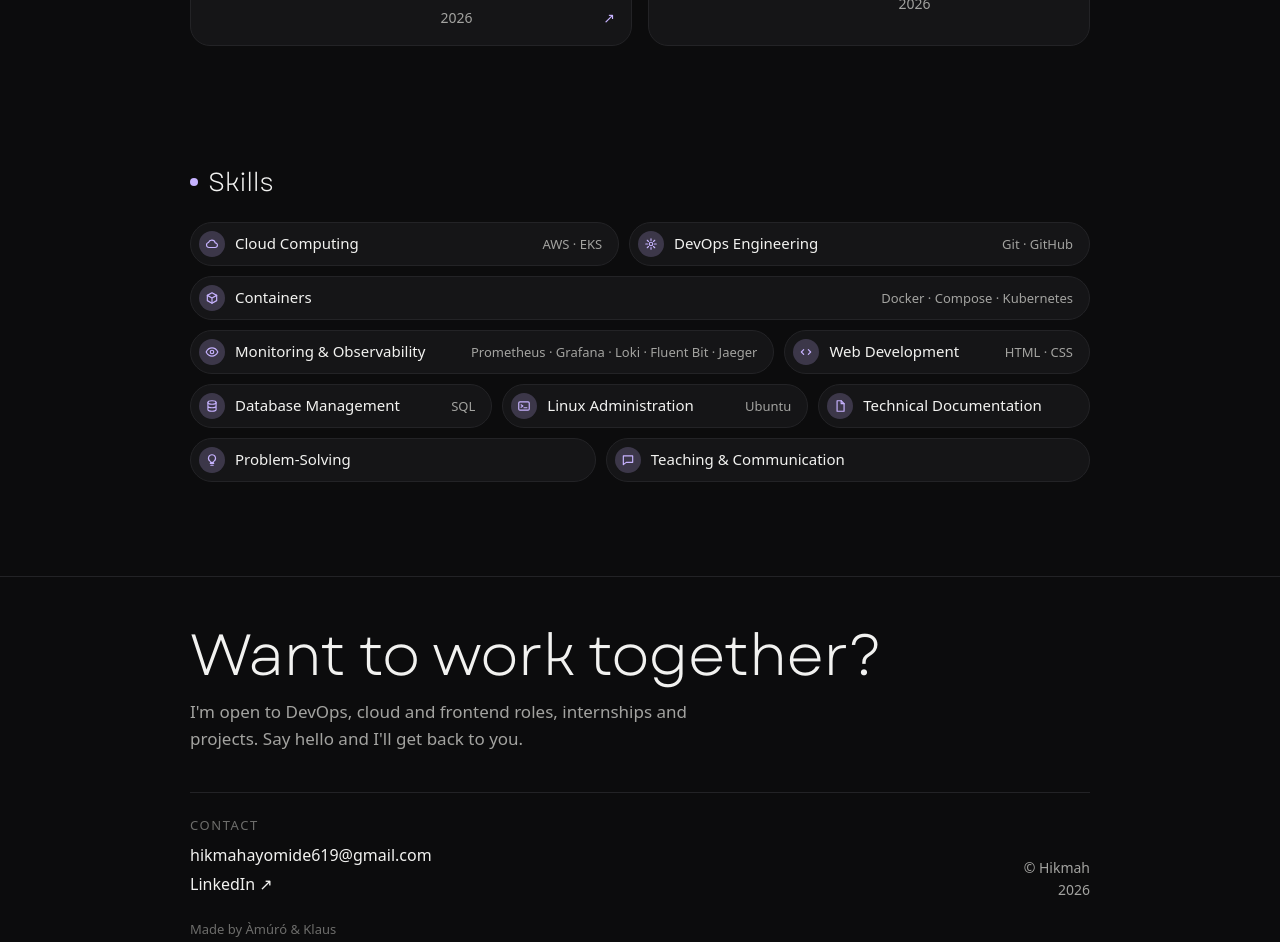
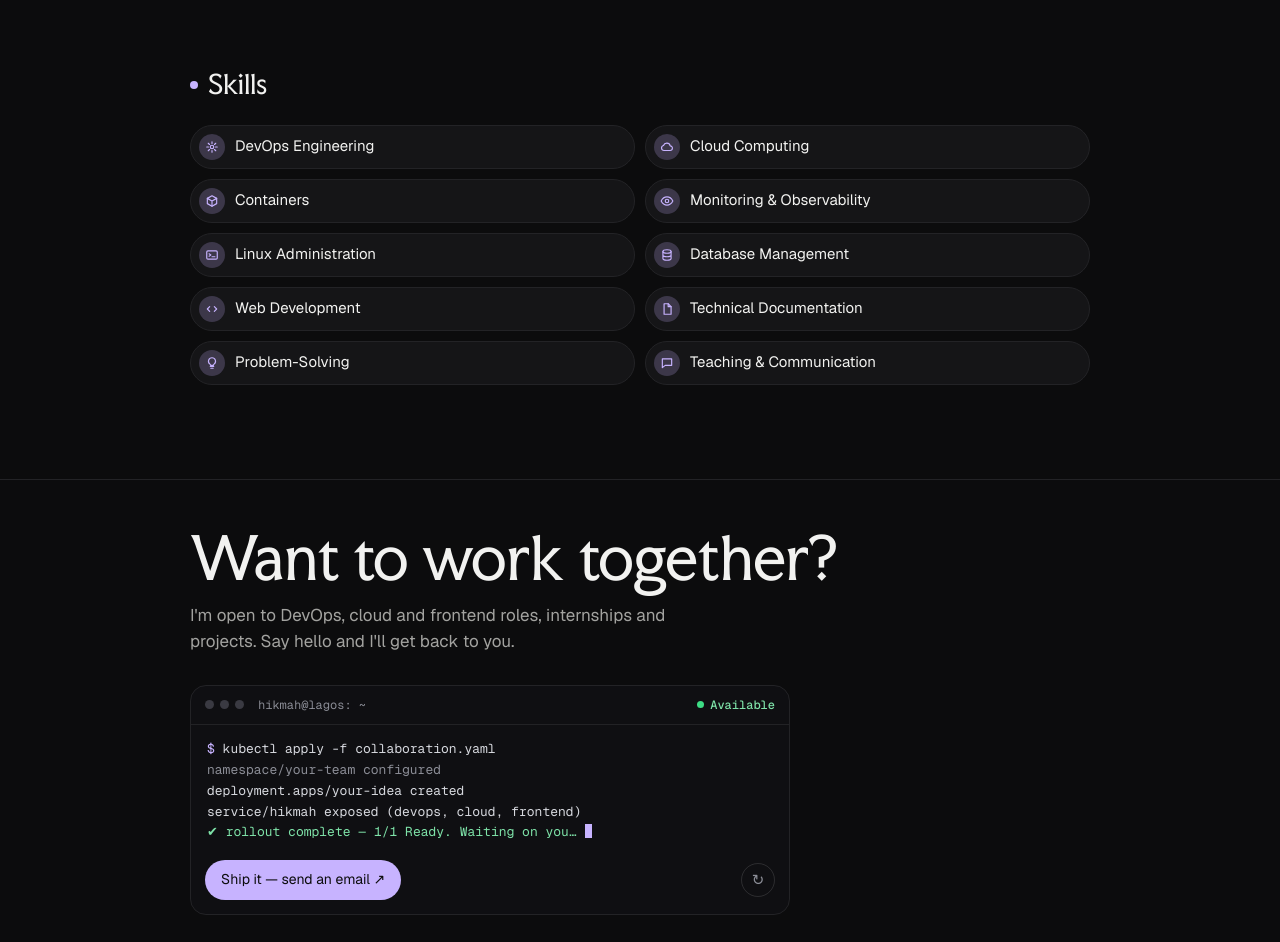
Before and after one commit to Hashi-devs/Hikmah, a plain HTML site: page index.html in a window 1280 px wide. Shown: the part 1389-2331 px from the top of the page. Drawn offline with nearby package versions, Linux system fonts and the light colour scheme; a web font is replaced by a local one.

Commit message:
Tidy skills grid, drop tutor role, add terminal sign-off, Faculty Glyphic + Geist
Co-Authored-By: Claude Opus 5.5 <noreply@anthropic.com>
Claude-Session: https://claude.ai/code/session_01FznZV5MkKYJcrxBuXv8rFi

```diff
--- a/index.html
+++ b/index.html
@@ -15,27 +15,27 @@
 <link rel="icon" href="/img/favicon-192.png?v=2" type="image/png" sizes="192x192">
 <link rel="apple-touch-icon" href="/img/apple-touch.png?v=2">
 <link rel="manifest" href="/site.webmanifest">
-<link rel="preload" href="fonts/Garet.woff" as="font" type="font/woff" crossorigin>
+<link rel="preload" href="fonts/FacultyGlyphic-Regular.woff" as="font" type="font/woff" crossorigin>
 <link rel="preconnect" href="https://fonts.googleapis.com">
 <link rel="preconnect" href="https://fonts.gstatic.com" crossorigin>
-<link href="https://fonts.googleapis.com/css2?family=Google+Sans+Flex:opsz,wght@6..144,300..700&display=swap" rel="stylesheet">
+<link href="https://fonts.googleapis.com/css2?family=Geist:wght@300..700&family=Geist+Mono:wght@400;500&display=swap" rel="stylesheet">
 <script>try{if(localStorage.getItem('hikmah-theme')==='light')document.documentElement.classList.add('light')}catch(e){}</script>
 <style>
-@font-face{font-family:'Garet';src:url(fonts/Garet.woff) format('woff');font-weight:400;font-display:swap}
+@font-face{font-family:'Faculty Glyphic';src:url(fonts/FacultyGlyphic-Regular.woff) format('woff');font-weight:400;font-display:swap}
 :root{--bg:#0c0c0d;--card:#151517;--line:#232326;--fg:#f2f2f0;--muted:#a3a3a0;--soft:#6d6d6b;--acc:#c7b3ff;--pill:rgba(24,24,27,.82)}
 html.light{--bg:#fafaf8;--card:#f1f0ec;--line:#e3e2dd;--fg:#141414;--muted:#5d5d59;--soft:#9a9994;--acc:#6c4fd8;--pill:rgba(255,255,255,.86)}
 *{box-sizing:border-box}
 html{-webkit-tap-highlight-color:transparent;scroll-behavior:smooth;scroll-padding-top:24px}
-body{margin:0;background:var(--bg);color:var(--fg);font-family:'Google Sans Flex',system-ui,sans-serif;-webkit-font-smoothing:antialiased;line-height:1.55;transition:background-color .35s ease,color .35s ease;padding-bottom:calc(96px + env(safe-area-inset-bottom))}
+body{margin:0;background:var(--bg);color:var(--fg);font-family:'Geist',system-ui,sans-serif;-webkit-font-smoothing:antialiased;line-height:1.55;transition:background-color .35s ease,color .35s ease;padding-bottom:calc(96px + env(safe-area-inset-bottom))}
 a{color:inherit}
 [hidden]{display:none !important}
-h1,h2,h3,.hd{font-family:'Garet','Google Sans Flex',sans-serif;font-weight:400;letter-spacing:-.01em}
+h1,h2,h3,.hd{font-family:'Faculty Glyphic',Georgia,serif;font-weight:400;letter-spacing:-.005em}
 .wrap{max-width:720px;margin:0 auto;padding:0 20px}
 
 /* home */
 .intro{padding:56px 0 8px}
 .who{display:flex;align-items:center;gap:16px}
-.ph{width:76px;height:76px;flex:none;border-radius:22px;overflow:hidden;background:linear-gradient(140deg,#2b2340,#6c4fd8 60%,#c7b3ff);display:flex;align-items:center;justify-content:center;font-family:'Garet',sans-serif;font-size:26px;color:#fff;letter-spacing:.02em}
+.ph{width:76px;height:76px;flex:none;border-radius:22px;overflow:hidden;background:linear-gradient(140deg,#2b2340,#6c4fd8 60%,#c7b3ff);display:flex;align-items:center;justify-content:center;font-family:'Faculty Glyphic',Georgia,serif;font-size:26px;color:#fff;letter-spacing:.02em}
 .ph img{width:100%;height:100%;object-fit:cover;display:block}
 .who h1{font-size:clamp(24px,6.4vw,34px);line-height:1.1;margin:0}
 .who p{margin:4px 0 0;color:var(--muted);font-size:16px}
@@ -49,7 +49,7 @@ section.blk{padding:76px 0 6px}
 /* experience */
 .xr{display:grid;grid-template-columns:40px minmax(0,1fr) auto;gap:2px 14px;align-items:center;padding:16px 0;border-bottom:1px solid var(--line)}
 .xr:first-child{border-top:1px solid var(--line)}
-.logo{width:40px;height:40px;border-radius:50%;background:var(--card);border:1px solid var(--line);display:flex;align-items:center;justify-content:center;font-family:'Garet',sans-serif;font-size:15px;color:var(--acc)}
+.logo{width:40px;height:40px;border-radius:50%;background:var(--card);border:1px solid var(--line);display:flex;align-items:center;justify-content:center;font-family:'Faculty Glyphic',Georgia,serif;font-size:15px;color:var(--acc)}
 .logo.om{background:#fff;border-color:#fff;overflow:hidden}
 .logo svg,.logo img{width:100%;height:100%;display:block;object-fit:contain}
 .xr .rl{display:block;font-size:17px}
@@ -64,7 +64,7 @@ section.blk{padding:76px 0 6px}
 .pv .live{position:absolute;inset:0;overflow:hidden;background:#fff}
 .pv iframe{position:absolute;top:0;left:0;border:0;transform-origin:0 0;pointer-events:none;opacity:0;transition:opacity .45s ease;background:#fff}
 .pv iframe.on{opacity:1}
-.cv{position:absolute;inset:0;padding:12px;display:flex;flex-direction:column;justify-content:space-between;font-family:ui-monospace,'SFMono-Regular',Menlo,monospace;font-size:clamp(9px,2.4vw,12px);line-height:1.5;color:#cfd3dc}
+.cv{position:absolute;inset:0;padding:12px;display:flex;flex-direction:column;justify-content:space-between;font-family:'Geist Mono',ui-monospace,Menlo,monospace;font-size:clamp(9px,2.4vw,12px);line-height:1.5;color:#cfd3dc}
 .cv b{font-weight:400;color:#8fe3b0}
 .cv .chips{display:flex;flex-wrap:wrap;gap:4px}
 .cv .chips span{padding:2px 7px;border-radius:999px;background:rgba(255,255,255,.08);color:#e9e9ee}
@@ -75,11 +75,30 @@ section.blk{padding:76px 0 6px}
 .pi .y span:last-child{color:var(--acc)}
 
 /* skills: pills with an icon circle */
-.sk{display:flex;flex-wrap:wrap;gap:10px}
-.chip{display:flex;align-items:center;gap:10px;padding:8px 16px 8px 8px;border-radius:999px;border:1px solid var(--line);background:var(--card);font-size:15px;flex:1 1 auto;min-width:0}
+.sk{display:grid;grid-template-columns:repeat(2,minmax(0,1fr));gap:10px}
+.chip{display:flex;align-items:center;gap:10px;padding:8px 14px 8px 8px;border-radius:999px;border:1px solid var(--line);background:var(--card);font-size:15px;line-height:1.25;min-width:0;min-height:44px;box-sizing:border-box}
+@media (max-width:420px){.chip{font-size:13.5px;border-radius:16px;gap:8px}}
 .chip i{width:26px;height:26px;border-radius:50%;flex:none;display:flex;align-items:center;justify-content:center;background:color-mix(in srgb,var(--acc) 22%,transparent);color:var(--acc)}
 .chip i svg{width:14px;height:14px;fill:none;stroke:currentColor;stroke-width:2;stroke-linecap:round;stroke-linejoin:round}
-.chip small{color:var(--muted);font-size:13px;margin-left:auto;padding-left:10px;white-space:nowrap;overflow:hidden;text-overflow:ellipsis}
+
+/* footer terminal */
+.term{margin-top:30px;border:1px solid var(--line);border-radius:16px;background:#0f0f12;color:#d6d8de;overflow:hidden;max-width:600px;font-family:'Geist Mono',ui-monospace,monospace}
+html.light .term{background:#151519}
+.tbar{display:flex;align-items:center;gap:6px;padding:10px 14px;border-bottom:1px solid rgba(255,255,255,.08);font-size:12px;color:#8b8d96}
+.tbar i{width:9px;height:9px;border-radius:50%;background:#3a3a42}
+.tbar span{margin-left:8px}
+.live{margin-left:auto;display:flex;align-items:center;gap:6px;font-weight:500;color:#7ee2a8}
+.live em{width:7px;height:7px;border-radius:50%;background:#3ddc84;box-shadow:0 0 0 0 rgba(61,220,132,.6);animation:pulse 1.8s infinite}
+@keyframes pulse{70%{box-shadow:0 0 0 7px rgba(61,220,132,0)}100%{box-shadow:0 0 0 0 rgba(61,220,132,0)}}
+#tout{margin:0;padding:14px 16px 4px;min-height:9.6em;font:inherit;font-size:clamp(11px,3vw,13px);line-height:1.6;white-space:pre-wrap;overflow-wrap:anywhere}
+#tout .p{color:#c7b3ff}#tout .ok{color:#7ee2a8}#tout .dim{color:#8b8d96}
+#tout .cur{display:inline-block;width:.55em;height:1.1em;vertical-align:-2px;background:#c7b3ff;animation:blink 1s steps(1) infinite}
+@keyframes blink{50%{opacity:0}}
+.tact{display:flex;align-items:center;gap:8px;padding:10px 14px 14px;opacity:0;transform:translateY(6px);transition:opacity .4s,transform .4s}
+.tact.on{opacity:1;transform:none}
+.run{font-family:'Geist',sans-serif;font-size:14px;text-decoration:none;color:#0c0c0d;background:#c7b3ff;padding:9px 16px;border-radius:999px}
+.rerun{margin-left:auto;background:none;border:1px solid rgba(255,255,255,.12);color:#8b8d96;width:34px;height:34px;border-radius:50%;font-size:15px;cursor:pointer}
+@media (prefers-reduced-motion:reduce){.live em,#tout .cur{animation:none}}
 
 /* footer */
 .foot{margin-top:88px;padding:48px 0 26px;border-top:1px solid var(--line)}
@@ -149,7 +168,6 @@ html.light .dock .moon{display:block}
       <h2 class="sh" id="exp-h">Work experience</h2>
       <div>
         <div class="xr"><span class="logo om" aria-hidden="true"><svg viewBox="0 0 40 40"><text x="5" y="26" font-family="Arial,Helvetica,sans-serif" font-weight="700" font-size="17" fill="#3ea1dc">O</text><path d="M19 13h17l-4 14H15z" fill="#121212"/><text x="19" y="25" font-family="Arial,Helvetica,sans-serif" font-weight="700" font-size="13" fill="#fff">m</text></svg></span><div><span class="rl">Web Development Intern</span><span class="co">Oceanmetrix Digital Technology</span></div><span class="yr">Jul — Oct 2026</span></div>
-        <div class="xr"><span class="logo om" aria-hidden="true"><img src="img/lasu.png" alt="" width="40" height="40"></span><div><span class="rl">Tutor</span><span class="co">Lagos State University</span></div><span class="yr">Sep — Oct 2026</span></div>
       </div>
     </section>
 
@@ -168,6 +186,11 @@ html.light .dock .moon{display:block}
     <div class="wrap">
       <h2>Want to work together?</h2>
       <p class="lead">I'm open to DevOps, cloud and frontend roles, internships and projects. Say hello and I'll get back to you.</p>
+      <div class="term" id="term" role="img" aria-label="A terminal deploying a collaboration: your idea created, Hikmah ready">
+        <div class="tbar"><i></i><i></i><i></i><span>hikmah@lagos: ~</span><b class="live"><em></em>Available</b></div>
+        <pre id="tout"></pre>
+        <div class="tact"><a class="run" href="mailto:hikmahayomide619@gmail.com">Ship it — send an email ↗</a><button type="button" class="rerun" id="rerun" aria-label="Replay">↻</button></div>
+      </div>
       <div class="frow">
         <div class="cl"><p class="ct">Contact</p><a href="mailto:hikmahayomide619@gmail.com">hikmahayomide619@gmail.com</a><a href="https://www.linkedin.com/in/hikmah-ayomide-b94433367" rel="noopener">LinkedIn ↗</a></div>
         <p class="copy">© Hikmah<br>2026</p>
@@ -279,14 +302,47 @@ html.light .dock .moon{display:block}
     bulb: '<path d="M9 18h6M10 21h4M12 3a6 6 0 0 0-3.5 10.9c.6.5 1 1.2 1 2.1h5c0-.9.4-1.6 1-2.1A6 6 0 0 0 12 3z"/>'
   };
   var S = [
-    ['cloud', 'Cloud Computing', 'AWS · EKS'], ['gear', 'DevOps Engineering', 'Git · GitHub'], ['box', 'Containers', 'Docker · Compose · Kubernetes'],
-    ['eye', 'Monitoring & Observability', 'Prometheus · Grafana · Loki · Fluent Bit · Jaeger'], ['code', 'Web Development', 'HTML · CSS'],
-    ['db', 'Database Management', 'SQL'], ['term', 'Linux Administration', 'Ubuntu'], ['doc', 'Technical Documentation', ''],
-    ['bulb', 'Problem-Solving', ''], ['talk', 'Teaching & Communication', '']
+    ['gear', 'DevOps Engineering'], ['cloud', 'Cloud Computing'],
+    ['box', 'Containers'], ['eye', 'Monitoring & Observability'],
+    ['term', 'Linux Administration'], ['db', 'Database Management'],
+    ['code', 'Web Development'], ['doc', 'Technical Documentation'],
+    ['bulb', 'Problem-Solving'], ['talk', 'Teaching & Communication']
   ];
   document.getElementById('sk').innerHTML = S.map(function (s) {
-    return '<div class="chip"><i aria-hidden="true"><svg viewBox="0 0 24 24">' + IC[s[0]] + '</svg></i>' + esc(s[1]) + (s[2] ? '<small>' + esc(s[2]) + '</small>' : '') + '</div>';
+    return '<div class="chip"><i aria-hidden="true"><svg viewBox="0 0 24 24">' + IC[s[0]] + '</svg></i>' + '<span>' + esc(s[1]) + '</span></div>';
   }).join('');
+
+  // Footer terminal: kubectl apply collaboration.yaml
+  (function () {
+    var out = document.getElementById('tout'), act = document.querySelector('.tact'), box = document.getElementById('term'), timer, played = false;
+    var CMD = 'kubectl apply -f collaboration.yaml';
+    var LINES = [
+      ['dim', 'namespace/your-team configured'],
+      ['', 'deployment.apps/your-idea created'],
+      ['', 'service/hikmah exposed (devops, cloud, frontend)'],
+      ['ok', '✔ rollout complete — 1/1 Ready. Waiting on you…']
+    ];
+    var reduce = window.matchMedia && matchMedia('(prefers-reduced-motion: reduce)').matches;
+    function full() { return '<span class="p">$</span> ' + CMD + '\n' + LINES.map(function (l) { return '<span class="' + l[0] + '">' + l[1] + '</span>'; }).join('\n'); }
+    function play() {
+      clearTimeout(timer); act.classList.remove('on');
+      if (reduce) { out.innerHTML = full(); act.classList.add('on'); return; }
+      var i = 0, n = 0;
+      (function type() {
+        if (i <= CMD.length) { out.innerHTML = '<span class="p">$</span> ' + CMD.slice(0, i++) + '<span class="cur"></span>'; timer = setTimeout(type, 38); return; }
+        if (n < LINES.length) {
+          n++; out.innerHTML = '<span class="p">$</span> ' + CMD + '\n' + LINES.slice(0, n).map(function (l) { return '<span class="' + l[0] + '">' + l[1] + '</span>'; }).join('\n') + (n < LINES.length ? '' : ' <span class="cur"></span>');
+          timer = setTimeout(type, n === 1 ? 420 : 520); return;
+        }
+        act.classList.add('on');
+      })();
+    }
+    out.innerHTML = '<span class="p">$</span> <span class="cur"></span>';
+    document.getElementById('rerun').addEventListener('click', play);
+    if ('IntersectionObserver' in window) {
+      new IntersectionObserver(function (es, ob) { es.forEach(function (e) { if (e.isIntersecting && !played) { played = true; play(); ob.disconnect(); } }); }, { threshold: .4 }).observe(box);
+    } else play();
+  })();
 
   // Views
   var home = document.getElementById('home'), av = document.getElementById('aboutview'), dv = document.getElementById('docview');
```
Also changed, not shown: fonts/FacultyGlyphic-Regular.woff (added), fonts/Garet.woff (deleted).
